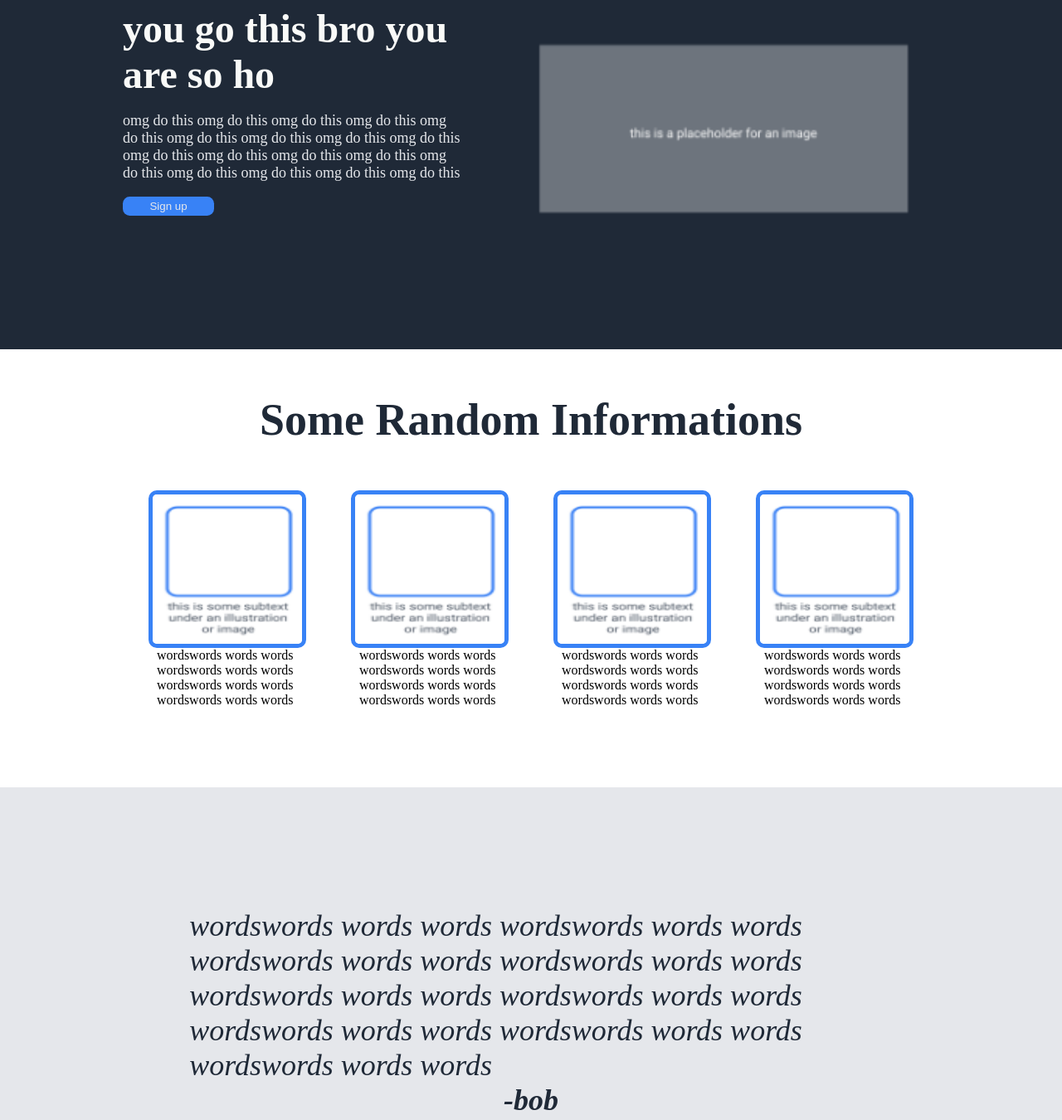
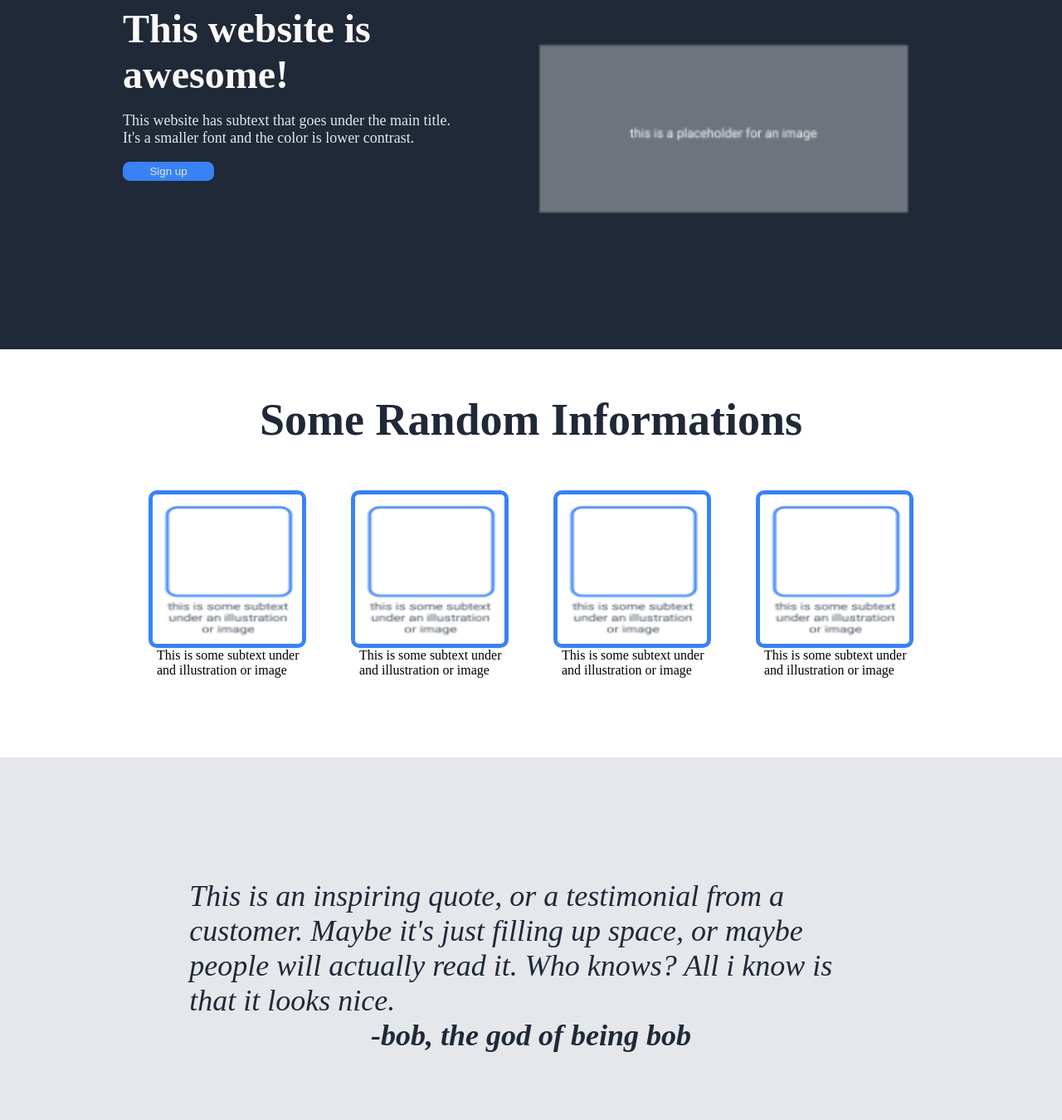
Before and after one commit to Le-s-s/landing-page, a plain HTML site: page index.html in a window 1280 px wide. Shown: the part 160-1510 px from the top of the page at 83% size. Drawn offline with Linux system fonts and the light colour scheme.

Commit message:
Made text more normal...

```diff
--- a/index.html
+++ b/index.html
@@ -21,10 +21,8 @@
             </div>
             <div class="content">
                 <div class="sign-up">
-                    <h2>you go this bro you are so ho</h2>
-                    <p>omg do this omg do this omg do this omg do this omg do this omg do this omg do this
-                        omg do this omg do this omg do this omg do this omg do this omg do this
-                        omg do this omg do this omg do this omg do this omg do this</p>
+                    <h2>This website is awesome!</h2>
+                    <p>This website has subtext that goes under the main title. It's a smaller font and the color is lower contrast.</p>
                     <button>Sign up</button>
                 </div>
                 <div class="sign-up-img">
@@ -39,25 +37,25 @@
             <div class="info-subtext">
                 <div class="info-pic">
                     <img src="./images/illustration.PNG" alt="picture">
-                    <a>wordswords words words wordswords words words wordswords words words wordswords words words</a>
+                    <a>This is some subtext under and illustration or image</a>
                 </div>
                 <div class="info-pic">
                     <img src="./images/illustration.PNG" alt="picture">
-                    <a>wordswords words words wordswords words words wordswords words words wordswords words words</a>
+                    <a>This is some subtext under and illustration or image</a>
                 </div>
                 <div class="info-pic">
                     <img src="./images/illustration.PNG" alt="picture">
-                    <a>wordswords words words wordswords words words wordswords words words wordswords words words</a>
+                    <a>This is some subtext under and illustration or image</a>
                 </div>
                 <div class="info-pic">
                     <img src="./images/illustration.PNG" alt="picture">
-                    <a>wordswords words words wordswords words words wordswords words words wordswords words words</a>
+                    <a>This is some subtext under and illustration or image</a>
                 </div>
             </div>
         </div>
         <div class="three">
-            <p>wordswords words words wordswords words words wordswords words words wordswords words words wordswords words words wordswords words words wordswords words words wordswords words words wordswords words words</p>
-            <b>-bob</b>
+            <p>This is an inspiring quote, or a testimonial from a customer. Maybe it's just filling up space, or maybe people will actually read it. Who knows? All i know is that it looks nice.</p>
+            <b>-bob, the god of being bob</b>
         </div>
         <div class="four">
             <div class="action-call">
```
